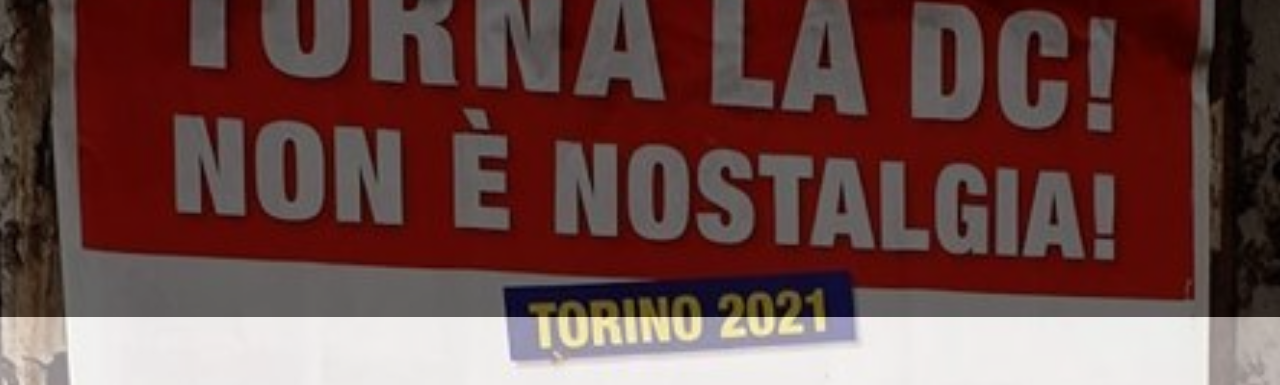
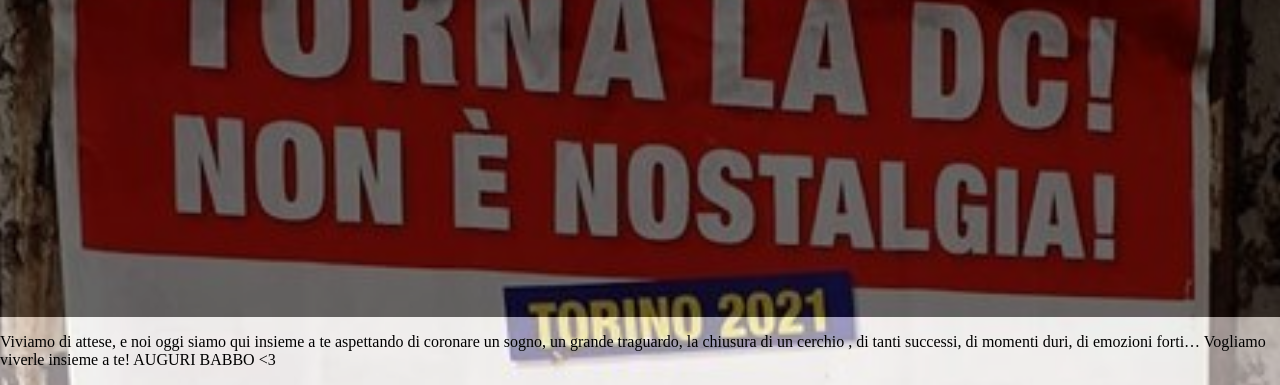
Before and after one commit to LittoH/countdown, a plain HTML site: page index.html in a window 1280 px wide. Shown: the part 483-868 px from the top of the page. Before the commit the page ends 800 px from the top, so only its background shows below. Drawn offline with nearby package versions, Linux system fonts and the light colour scheme.

Commit message:
Update index.html

```diff
--- a/index.html
+++ b/index.html
@@ -28,6 +28,17 @@
             <p class="countdown" id="demo"></p>
         </section>
 
+        <p>
+            Viviamo di attese,
+            e noi oggi siamo qui
+            insieme a te
+            aspettando di coronare un sogno,
+            un grande traguardo,
+            la chiusura di un cerchio	,
+            di tanti successi, di momenti duri, di emozioni forti…
+            Vogliamo viverle insieme a te!
+            AUGURI BABBO <3
+        </p>
 
 
     </body>
```
